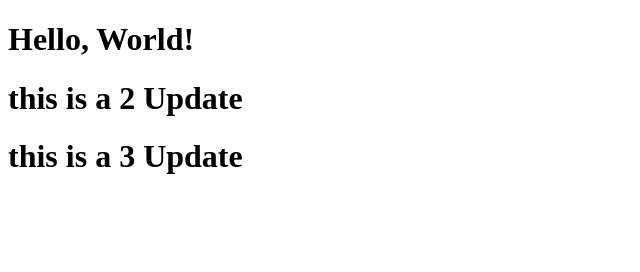
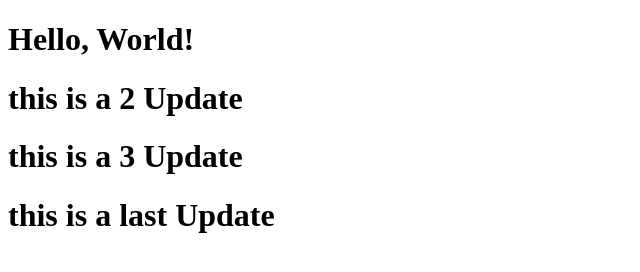
Before and after one commit to azizsk3555/my-first-project, a plain HTML site: page index.html in a window 1280 px wide. Shown: the whole page, without its empty margins (0-640 px from the left). Drawn offline with Linux system fonts and the light colour scheme.

Commit message:
Last manual Update

```diff
--- a/index.html
+++ b/index.html
@@ -9,5 +9,6 @@
     <h1>Hello, World!</h1>
     <h1>this is a 2 Update</h1>
     <h1>this is a 3 Update</h1>
+    <h1>this is a last Update</h1>
 </body>
 </html>
```
